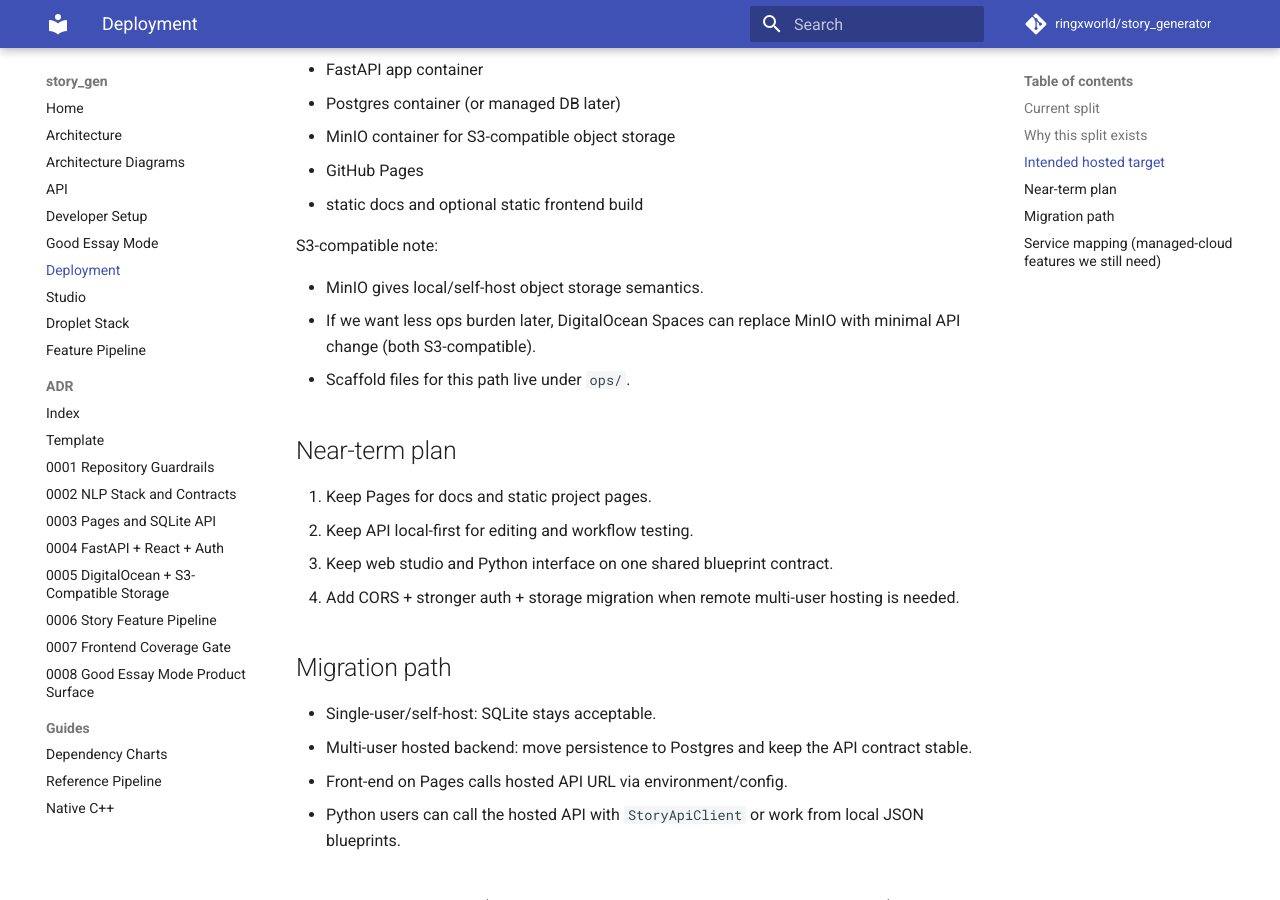
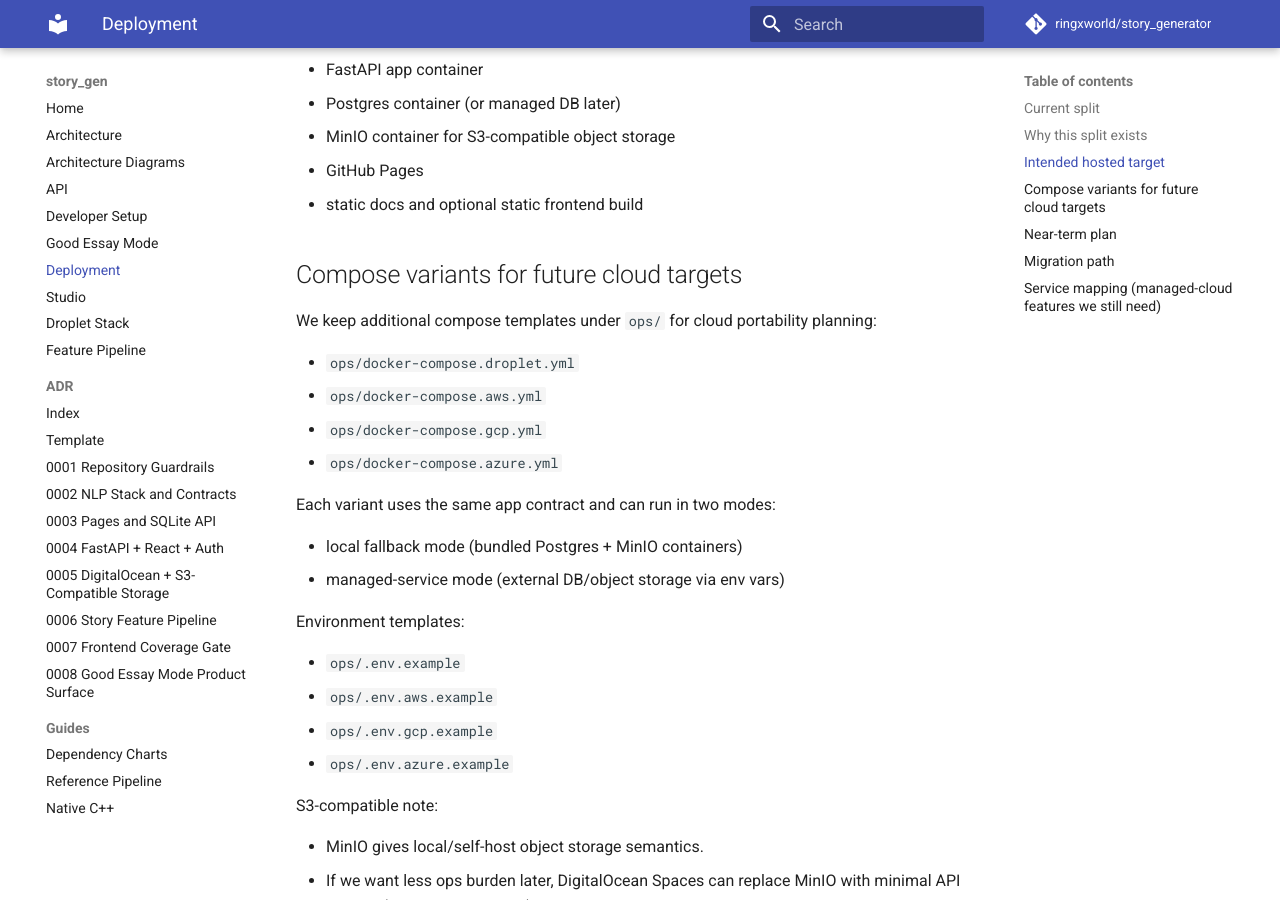
Before and after one commit to ringxworld/story_generator, an MkDocs documentation site: the page built from docs/deployment.md, in a window 1280 px wide and 900 px high, scrolled down 709 px. Built offline with MkDocs 1.6.1 and Material for MkDocs 9.7.7, drawn with Linux system fonts in a browser that asks for light colours; comment, search, counter and statistics services are not loaded.

Commit message:
Add cloud-specific docker compose stack templates

```diff
--- a/docs/deployment.md
+++ b/docs/deployment.md
@@ -27,6 +27,27 @@ Baseline hosted stack:
 - GitHub Pages
   - static docs and optional static frontend build
 
+## Compose variants for future cloud targets
+
+We keep additional compose templates under `ops/` for cloud portability planning:
+
+- `ops/docker-compose.droplet.yml`
+- `ops/docker-compose.aws.yml`
+- `ops/docker-compose.gcp.yml`
+- `ops/docker-compose.azure.yml`
+
+Each variant uses the same app contract and can run in two modes:
+
+- local fallback mode (bundled Postgres + MinIO containers)
+- managed-service mode (external DB/object storage via env vars)
+
+Environment templates:
+
+- `ops/.env.example`
+- `ops/.env.aws.example`
+- `ops/.env.gcp.example`
+- `ops/.env.azure.example`
+
 S3-compatible note:
 
 - MinIO gives local/self-host object storage semantics.
```
Also changed, not shown: docs/developer_setup.md (+14 -1 lines), ops/README.md (+8 -0 lines), 7 other files.
